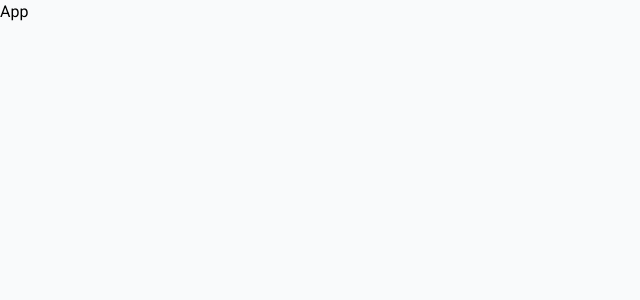
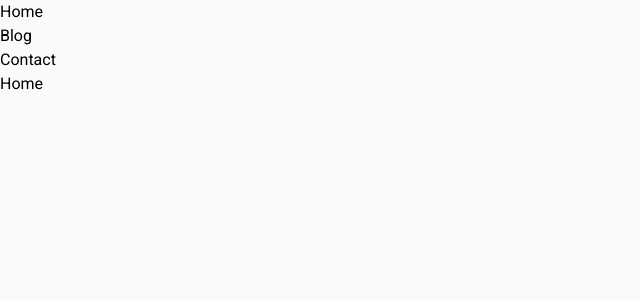
Before and after one commit to KhiemPham16/ecommerce, a React (Vite) app in the folder client/: page / in a window 1280 px wide. Shown: the top 300 px of the page, without its empty margins (0-640 px from the left). Built offline with nearby package versions, Linux system fonts and the light colour scheme.

Commit message:
feat: create template for client

```diff
--- a/client/src/App.jsx
+++ b/client/src/App.jsx
@@ -1,7 +1,17 @@
+import React from 'react';
+import Header from './components/Header';
+import { Routes, Route } from 'react-router-dom';
+
+
 export default function App() {
     return (
         <>
-            <div>App</div>
+        <Header />
+        <Routes>
+            <Route path="/" element={<div>Home</div>} />
+            <Route path="/blog" element={<div>Blog</div>} />
+            <Route path="/contact" element={<div>Contact</div>} />
+        </Routes>
         </>
     );
 }
--- /dev/null
+++ b/client/src/components/Header/index.jsx
@@ -0,0 +1,16 @@
+import React from 'react'
+import { Link } from 'react-router-dom';
+
+export default function Header() {
+  return (
+    <div>
+        <nav>
+            <ul>
+                <li><Link to="/">Home</Link></li>
+                <li><Link to="/blog">Blog</Link></li>
+                <li><Link to="/contact">Contact</Link></li>
+            </ul>
+        </nav>
+    </div>
+  )
+}
```
Also changed, not shown: client/src/components/Nav/index.jsx (added).
